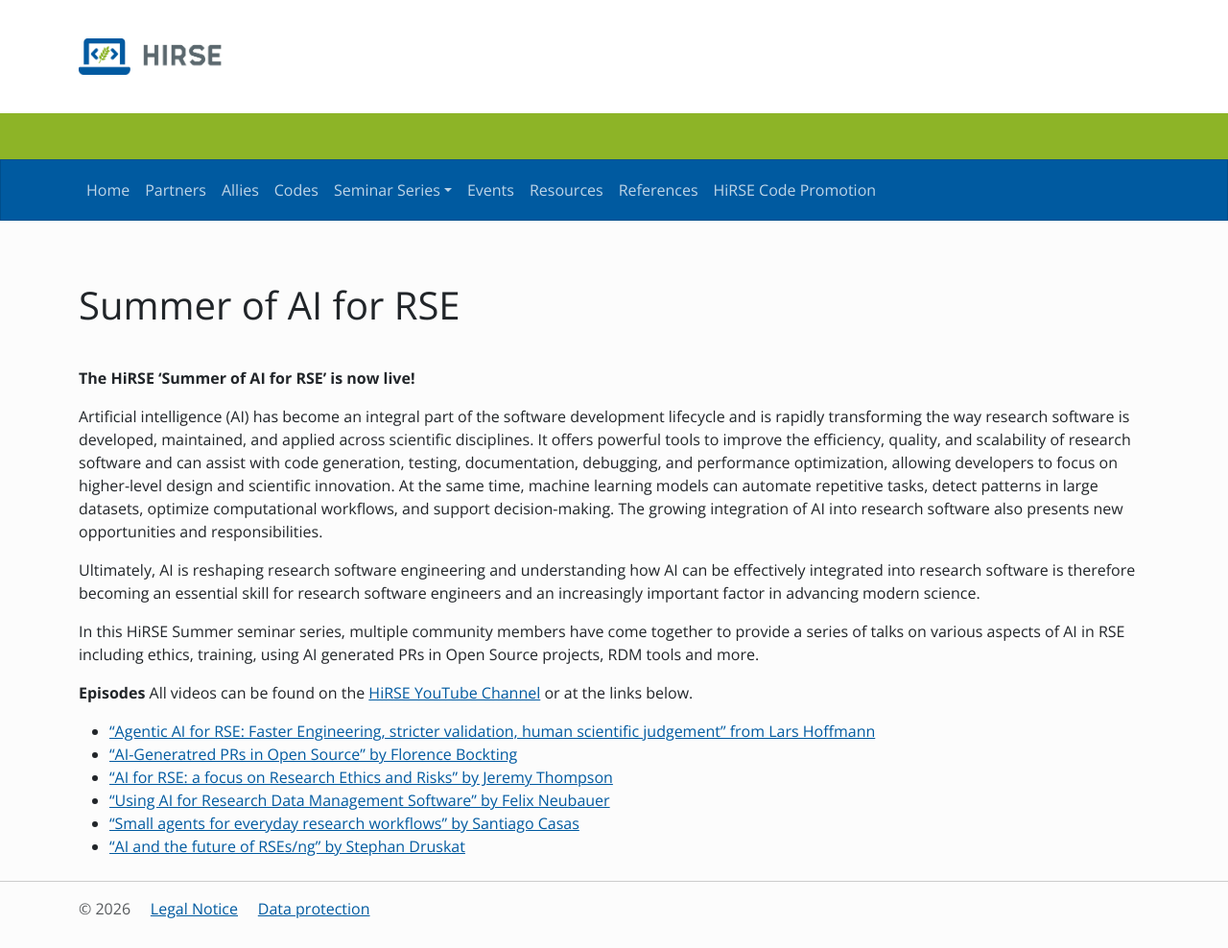
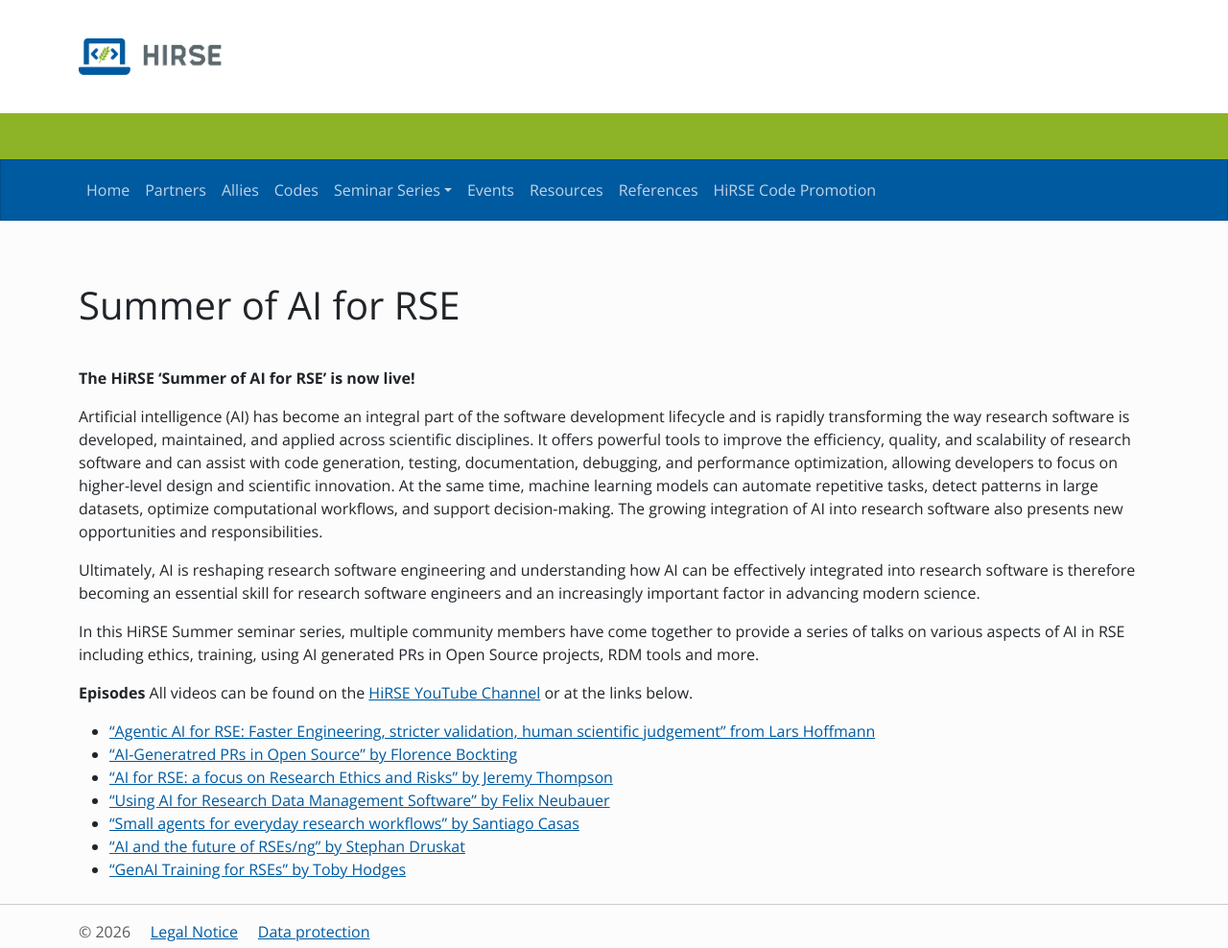
Before and after one commit to Helmholtz-HiRSE/helmholtz-hirse.github.io, a Jekyll site: the page built from _summer_of_ai_for_rse/index.md, in a window 1280 px wide. Shown: the whole page at 96% size. Built offline with Jekyll 4.4.1, drawn with Linux system fonts in a browser that asks for light colours; nearby versions of some CDN libraries; before the commit the page ends 964 px from its top, so only the background shows below that.

Commit message:
Update index.md

```diff
--- a/_summer_of_ai_for_rse/index.md
+++ b/_summer_of_ai_for_rse/index.md
@@ -24,3 +24,4 @@ All videos can be found on the [HiRSE YouTube Channel](https://www.youtube.com/@
 - ["Using AI for Research Data Management Software" by Felix Neubauer](https://www.youtube.com/watch?v=7KylaPVl_y0&list=PLEwF-EQyxnO4&index=1)
 - ["Small agents for everyday research workflows" by Santiago Casas](https://www.youtube.com/watch?v=VoDMNLDHLlk&list=PLEwF-EQyxnO4&index=1)
 - ["AI and the future of RSEs/ng" by Stephan Druskat](https://www.youtube.com/watch?v=OTG2ZvS9yyQ)
+- ["GenAI Training for RSEs" by Toby Hodges]( https://www.youtube.com/watch?v=TsCmD_LOYL8)
```
